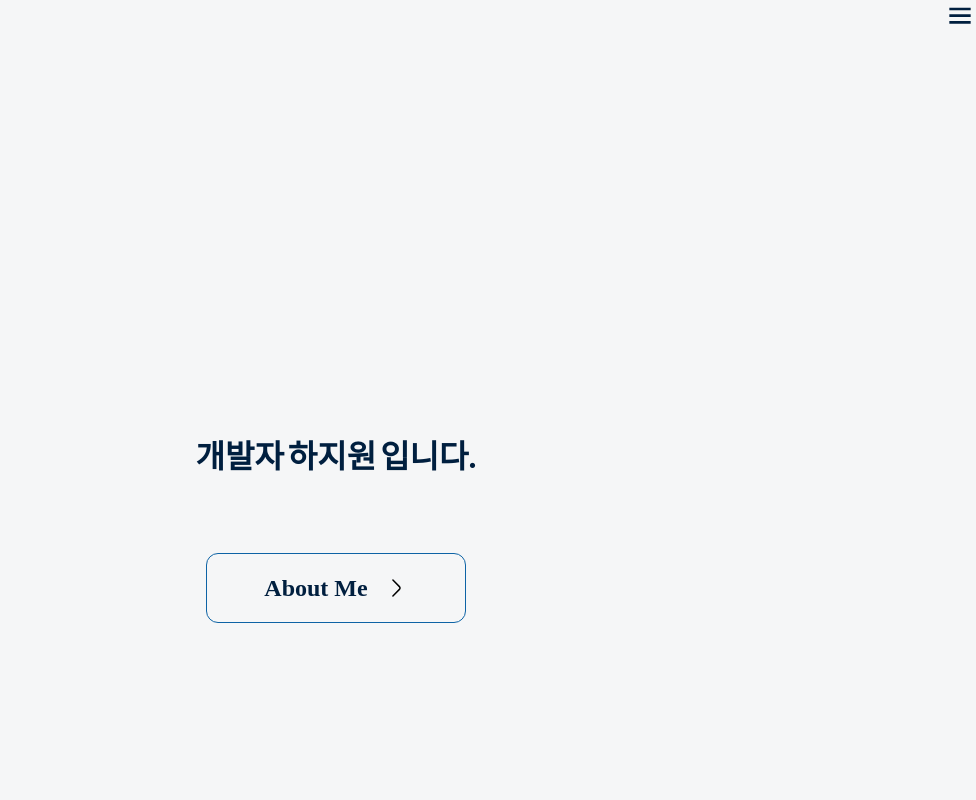
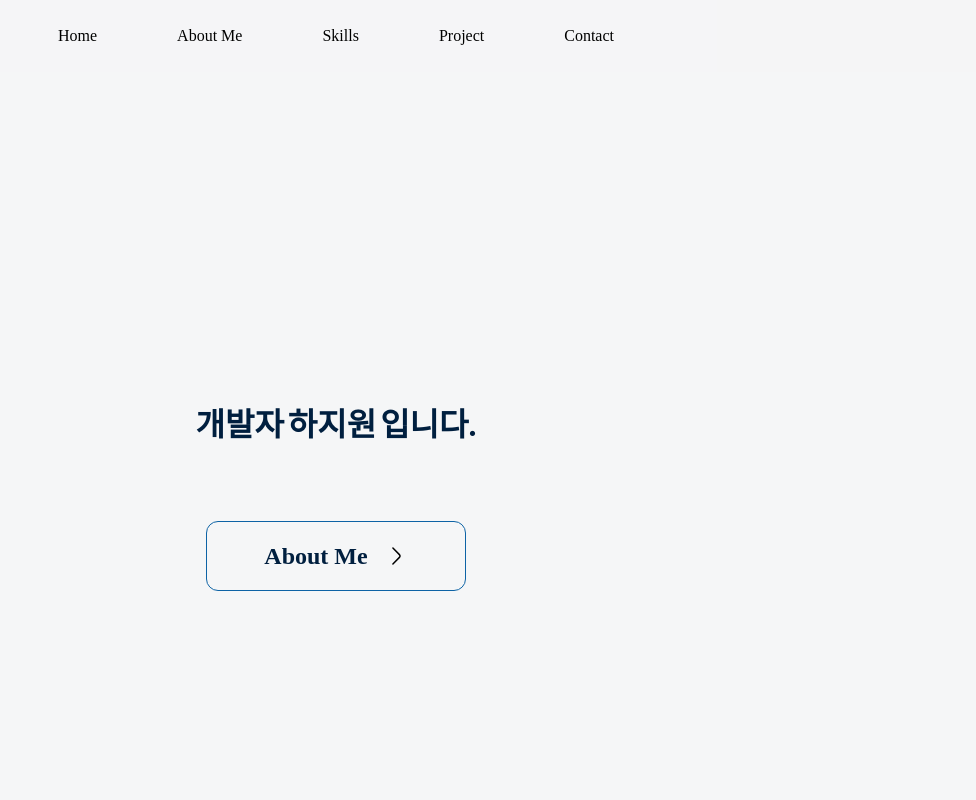
Before and after one commit to magok-developer/About-Me, a Next.js app: page / in a window 1280 px wide. Shown: the top 800 px of the page, without its empty margins (304-1280 px from the left). Built offline with nearby package versions, Linux system fonts and the light colour scheme.

Commit message:
Header 컴포넌트 수정

```diff
--- a/public/reset.css
+++ b/public/reset.css
@@ -101,7 +101,13 @@ section {
 }
 body {
   line-height: 1;
+  -ms-overflow-style: none;
 }
+
+::-webkit-scrollbar {
+  display: none;
+}
+
 ol,
 ul,
 li {
--- a/src/app/components/Header/Header.tsx
+++ b/src/app/components/Header/Header.tsx
@@ -1,12 +1,18 @@
 "use client";
 
+import { color } from "@/app/styles/color";
 import styled from "@emotion/styled";
-import Image from "next/image";
+import { usePathname } from "next/navigation";
 
 const Header = () => {
+  const path = usePathname();
   return (
     <Container>
-      <Image src='/images/icons/menu.svg' width={32} height={32} alt='toggle' />
+      <div>Home</div>
+      <div>About Me</div>
+      <div>Skills</div>
+      <div>Project</div>
+      <div>Contact</div>
     </Container>
   );
 };
@@ -14,6 +20,15 @@ const Header = () => {
 export default Header;
 
 const Container = styled.div`
+  position: fixed;
+  z-index: 9999;
+  width: 100%;
+  height: 72px;
+  padding: 20px;
   display: flex;
-  justify-content: end;
+  justify-content: center;
+  align-items: center;
+  gap: 80px;
+  background: rgba(245, 246, 247, 0.7);
+  box-sizing: border-box;
 `;
--- a/src/app/layout.tsx
+++ b/src/app/layout.tsx
@@ -19,7 +19,7 @@ export default function RootLayout({
 }>) {
   return (
     <html lang='en'>
-      <body style={{ backgroundColor: color.white, padding: 20 }}>
+      <body style={{ backgroundColor: color.white }}>
         <Header />
         {children}
       </body>
```
